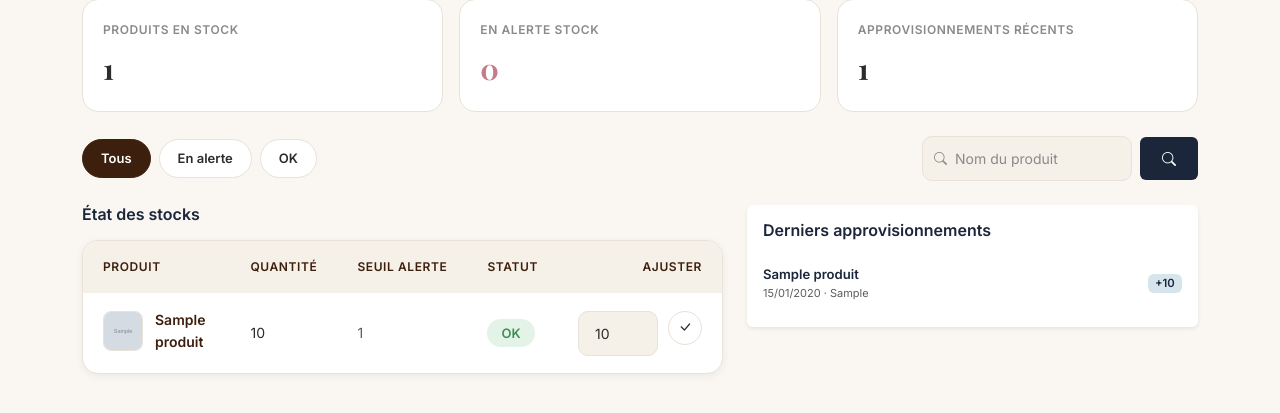
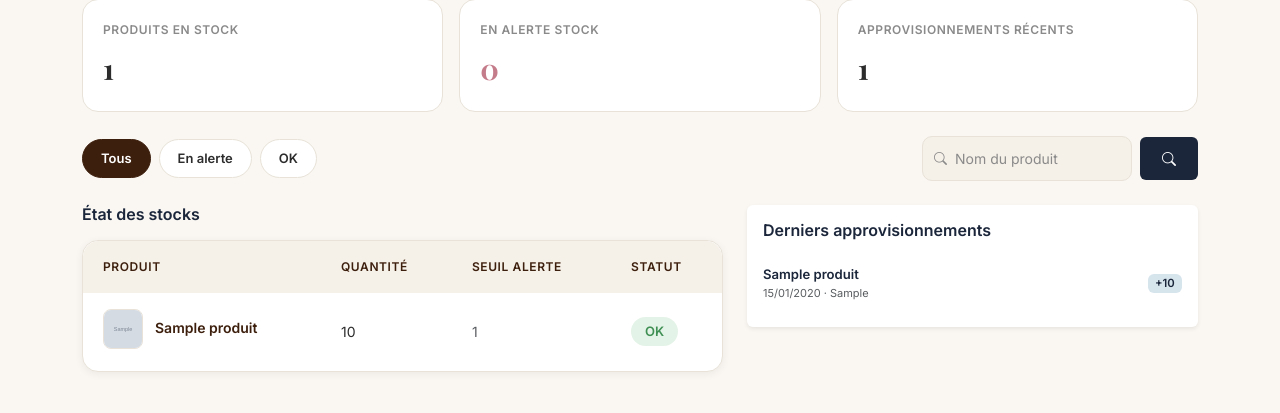
Before and after one commit to Adji1425/Sama-Gerant-Pro, a Django app: page /produits/dashboard/stock/ in a window 1280 px wide. Shown: the part 224-637 px from the top of the page. Run offline with Django 5.2, Linux system fonts and the light colour scheme; a user stored in the database is signed in; tables that the repository leaves empty hold one stand-in row (values such as "Sample post"); grey boxes marked "Sample" are stand-in pictures; some libraries are stand-ins or nearby versions; some web fonts are replaced.

Commit message:
nouveau ajout

```diff
--- a/apps/produits/templates/produits/gestion_stock.html
+++ b/apps/produits/templates/produits/gestion_stock.html
@@ -118,7 +118,7 @@
               <th>Quantité</th>
               <th>Seuil alerte</th>
               <th>Statut</th>
-              <th class="text-end">Ajuster</th>
+              <!-- <th class="text-end">Ajuster</th> -->
             </tr>
           </thead>
           <tbody>
@@ -141,7 +141,7 @@
                   <span class="statut-badge statut-badge-livree">OK</span>
                 {% endif %}
               </td>
-              <td class="text-end">
+              <!-- <td class="text-end">
                 <form method="POST"
                       action="{% url 'produits:modifier_stock' produit.pk %}"
                       class="d-flex justify-content-end gap-1">
@@ -152,7 +152,7 @@
                     <i class="bi bi-check-lg"></i>
                   </button>
                 </form>
-              </td>
+              </td> -->
             </tr>
             {% endfor %}
           </tbody>
--- a/config/urls.py
+++ b/config/urls.py
@@ -70,7 +70,7 @@ def home(request):
         {
             # Clients distincts (pas juste le nombre d'avis) ayant laissé
             # une note de 4 ou 5 étoiles.
-            'valeur': f"{Avis.objects.filter(note__gte=7).values('client').distinct().count()}+",
+            'valeur': f"{Avis.objects.filter(note__gte=3).values('client').distinct().count()}+",
             'label': 'Clients satisfaits'
         },
         {
```
